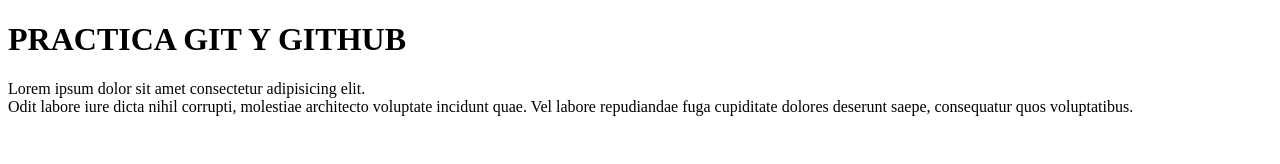
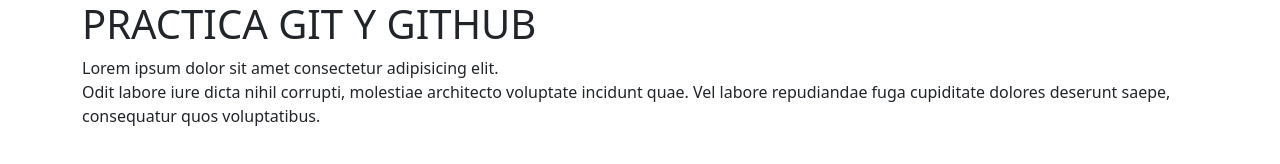
Before and after one commit to bennyrom/PracticaBenito, a plain HTML site: page index.html in a window 1280 px wide. Drawn offline with nearby package versions, Linux system fonts and the light colour scheme.

Commit message:
agregue botstrap

```diff
--- a/index.html
+++ b/index.html
@@ -5,8 +5,11 @@
     <meta http-equiv="X-UA-Compatible" content="IE=edge">
     <meta name="viewport" content="width=device-width, initial-scale=1.0">
     <title>Practica GIT</title>
+
+    <link href="https://cdn.jsdelivr.net/npm/bootstrap@5.0.0-beta2/dist/css/bootstrap.min.css" rel="stylesheet" integrity="sha384-BmbxuPwQa2lc/FVzBcNJ7UAyJxM6wuqIj61tLrc4wSX0szH/Ev+nYRRuWlolflfl" crossorigin="anonymous">
+
 </head>
-<body>
+<body class="container">
  <h1> PRACTICA GIT Y GITHUB</h1>
 
  <p>Lorem ipsum dolor sit amet consectetur adipisicing elit. <br>
```
